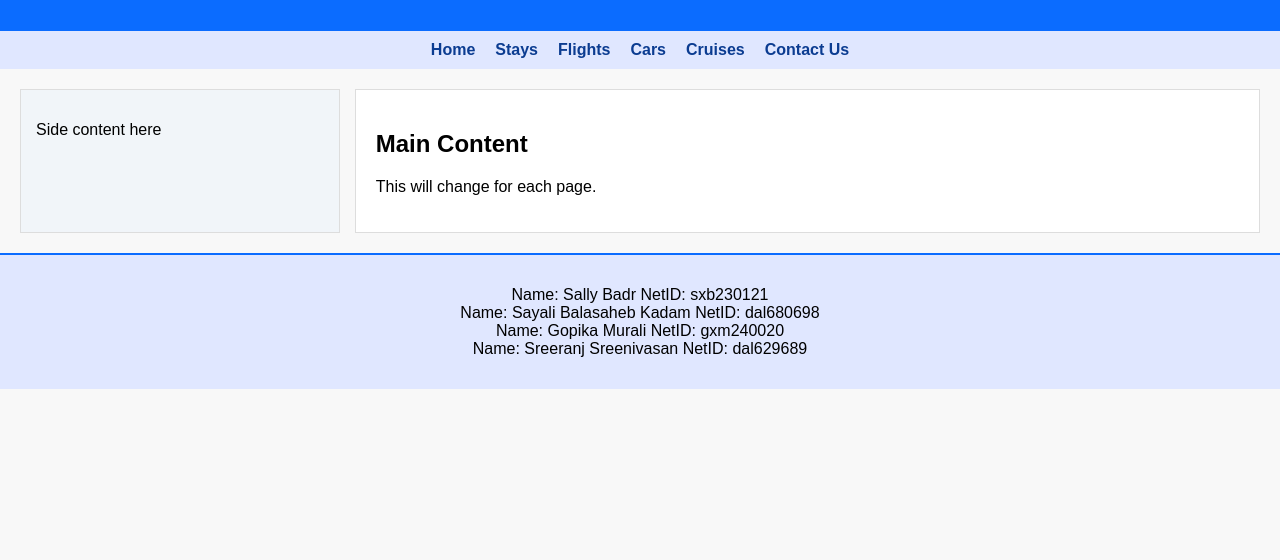
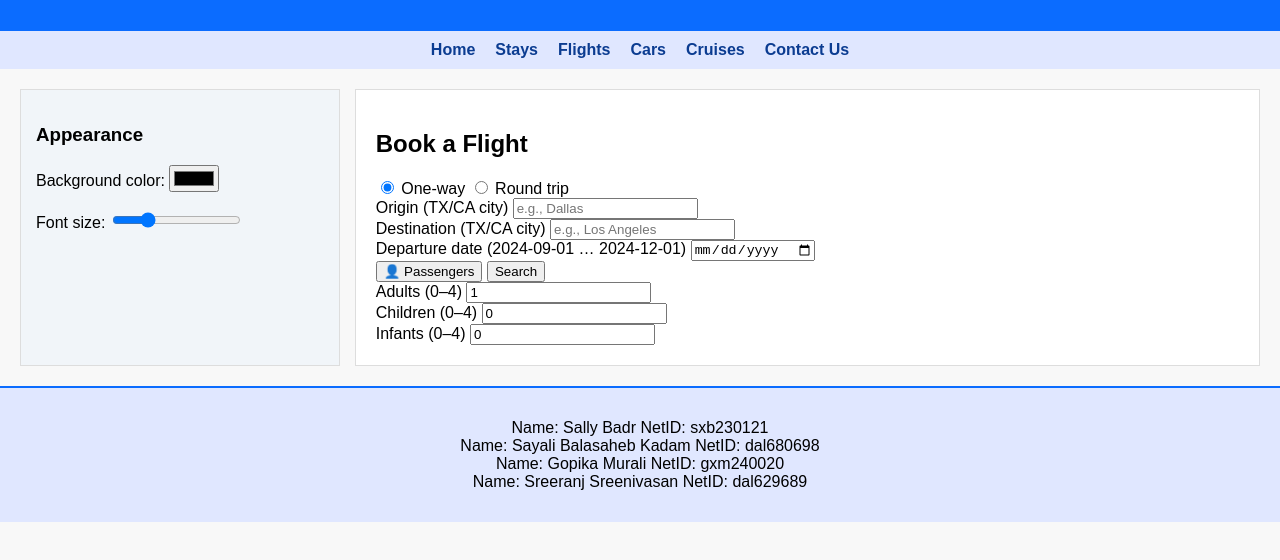
Before and after one commit to salyoka1/Web-Programming-HW2, a plain HTML site: page Flights.html in a window 1280 px wide. Shown: the part 128-688 px from the top of the page. Drawn offline with Linux system fonts and the light colour scheme.

Commit message:
Update Flights.html

```diff
--- a/Flights.html
+++ b/Flights.html
@@ -1,11 +1,12 @@
 <html>
     <head>
         <link rel="stylesheet" href="mystyle.css">
-        <script type="text/JavaScript" src="Java.js" defer></script>
+<script type="text/JavaScript" src="Java.js" defer></script>
     </head>
     <body>
      <div class="header">
-    <h1>Travel Deals</h1>
+    <p class="clock" id="date-time"></p>
+    <h1 class="tittle">Travel Deals</h1>
   </div>
 
  <div class="nav">
@@ -18,11 +19,77 @@
   </div>
   <div class="main">
     <div class="side">
-      <p>Side content here</p>
+       <h3>Appearance</h3>
+
+    <label>Background color:
+      <input type="color" id="bgColorControl">
+    </label>
+    <br><br>
+
+    <label>Font size:
+      <input type="range" id="fontSizeControl" min="12" max="28" value="16">
+    </label>
     </div>
     <div class="section">
-      <h2>Main Content</h2>
-      <p>This will change for each page.</p>
+      <h2>Book a Flight</h2>
+
+    <!-- Trip type -->
+    <div class="trip">
+      <label><input type="radio" name="trip" value="oneway" checked> One-way</label>
+      <label><input type="radio" name="trip" value="round"> Round trip</label>
+    </div>
+
+    <!-- Cities -->
+    <div class="row">
+      <div>
+        <label for="origin">Origin (TX/CA city)</label>
+        <input id="origin" type="text" placeholder="e.g., Dallas">
+      </div>
+      <div>
+        <label for="destination">Destination (TX/CA city)</label>
+        <input id="destination" type="text" placeholder="e.g., Los Angeles">
+      </div>
+    </div>
+
+    <!-- Dates -->
+    <div class="row">
+      <div>
+        <label for="departDate">Departure date <span class="muted">(2024-09-01 … 2024-12-01)</span></label>
+        <input id="departDate" type="date" placeholder="YYYY-MM-DD">
+      </div>
+      <div id="returnWrap" style="display:none;">
+        <label for="returnDate">Return date (Round trip)</label>
+        <input id="returnDate" type="date" placeholder="YYYY-MM-DD">
+      </div>
+    </div>
+
+    <!-- Actions -->
+    <div class="actions">
+      <button id="paxBtn" class="btn icon-btn" type="button">👤 Passengers</button>
+      <button id="searchBtn" class="btn" type="button">Search</button>
+    </div>
+
+    <!-- Passenger panel -->
+    <div id="paxPanel" class="panel">
+      <div class="row">
+        <div>
+          <label for="adultCount">Adults (0–4)</label>
+          <input id="adultCount" type="text" value="1">
+        </div>
+        <div>
+          <label for="childCount">Children (0–4)</label>
+          <input id="childCount" type="text" value="0">
+        </div>
+        <div>
+          <label for="infantCount">Infants (0–4)</label>
+          <input id="infantCount" type="text" value="0">
+        </div>
+      </div>
+    </div>
+
+    <!-- Messages -->
+    <div id="errorBox" class="error"></div>
+    <div id="result" class="summary" style="display:none;"></div>
     </div>
   </div>
 
```
